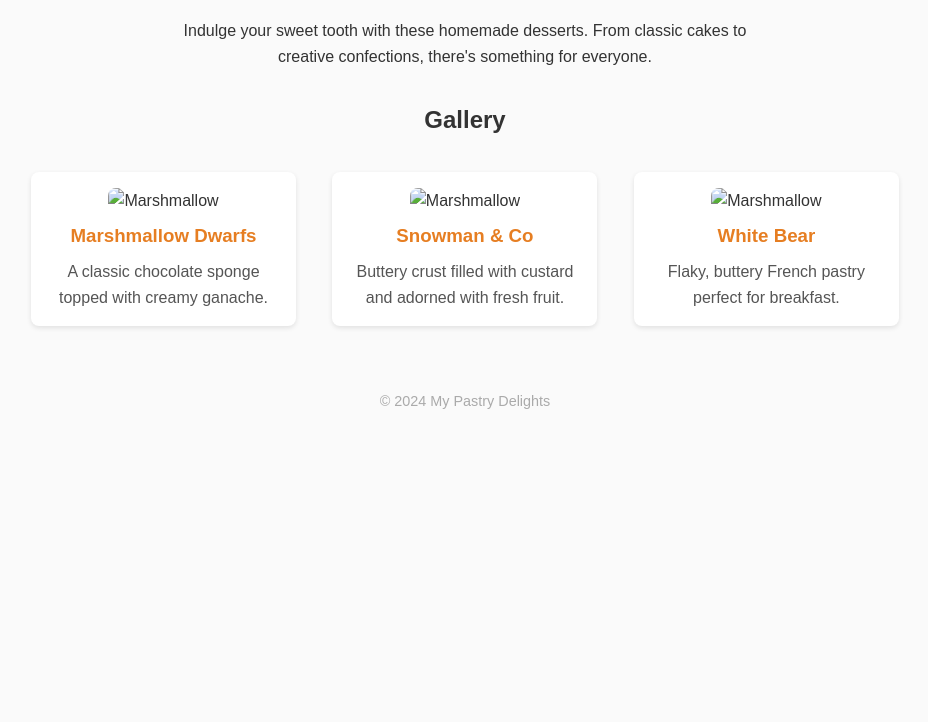
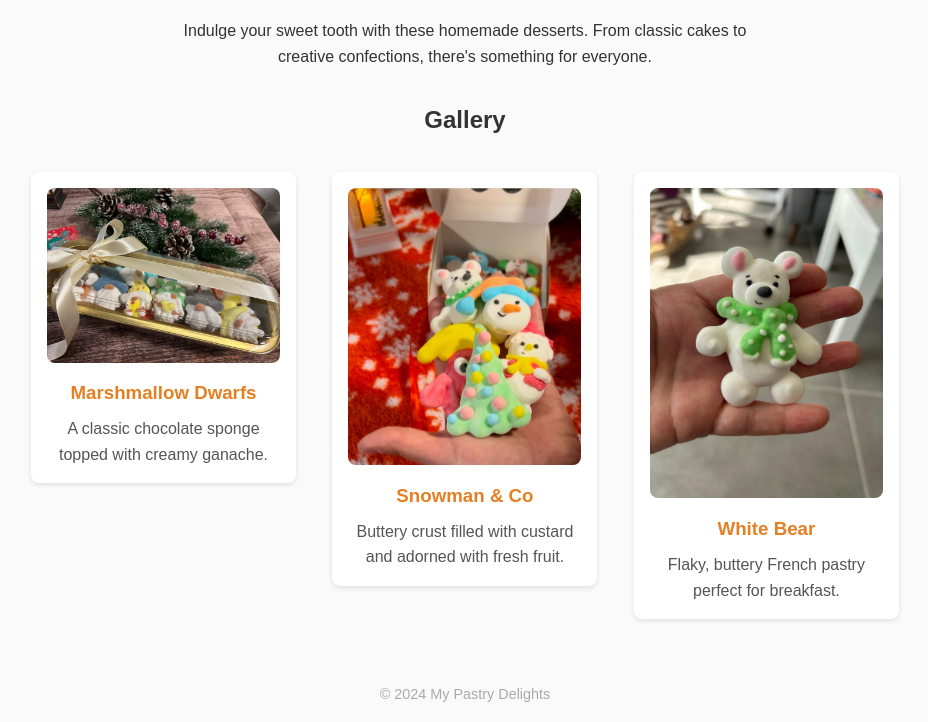
Before and after one commit to AleksandrSh/SweetTreats, a plain HTML site: page index.html in a window 1280 px wide. Shown: the part 81-803 px from the top of the page, without its empty margins (175-1103 px from the left). Drawn offline with Linux system fonts and the light colour scheme.

Commit message:
Update index.html

```diff
--- a/index.html
+++ b/index.html
@@ -24,21 +24,21 @@
 
     <!-- Example dessert card #1 -->
     <div class="dessert-card">
-      <img src="images/Many_Dwarfs.jpg" alt="Marshmallow" />
+      <img src="images/Many_Dwarfs.jpeg" alt="Marshmallow" />
       <h3>Marshmallow Dwarfs</h3>
       <p>A classic chocolate sponge topped with creamy ganache.</p>
     </div>
 
     <!-- Example dessert card #2 -->
     <div class="dessert-card">
-      <img src="images/Snowman_and_Co.jpg" alt="Marshmallow" />
+      <img src="images/Snowman_and_Co.jpeg" alt="Marshmallow" />
       <h3>Snowman & Co</h3>
       <p>Buttery crust filled with custard and adorned with fresh fruit.</p>
     </div>
 
     <!-- Example dessert card #3 -->
     <div class="dessert-card">
-      <img src="images/White_Bear.jpg" alt="Marshmallow" />
+      <img src="images/White_Bear.jpeg" alt="Marshmallow" />
       <h3>White Bear</h3>
       <p>Flaky, buttery French pastry perfect for breakfast.</p>
     </div>
```
